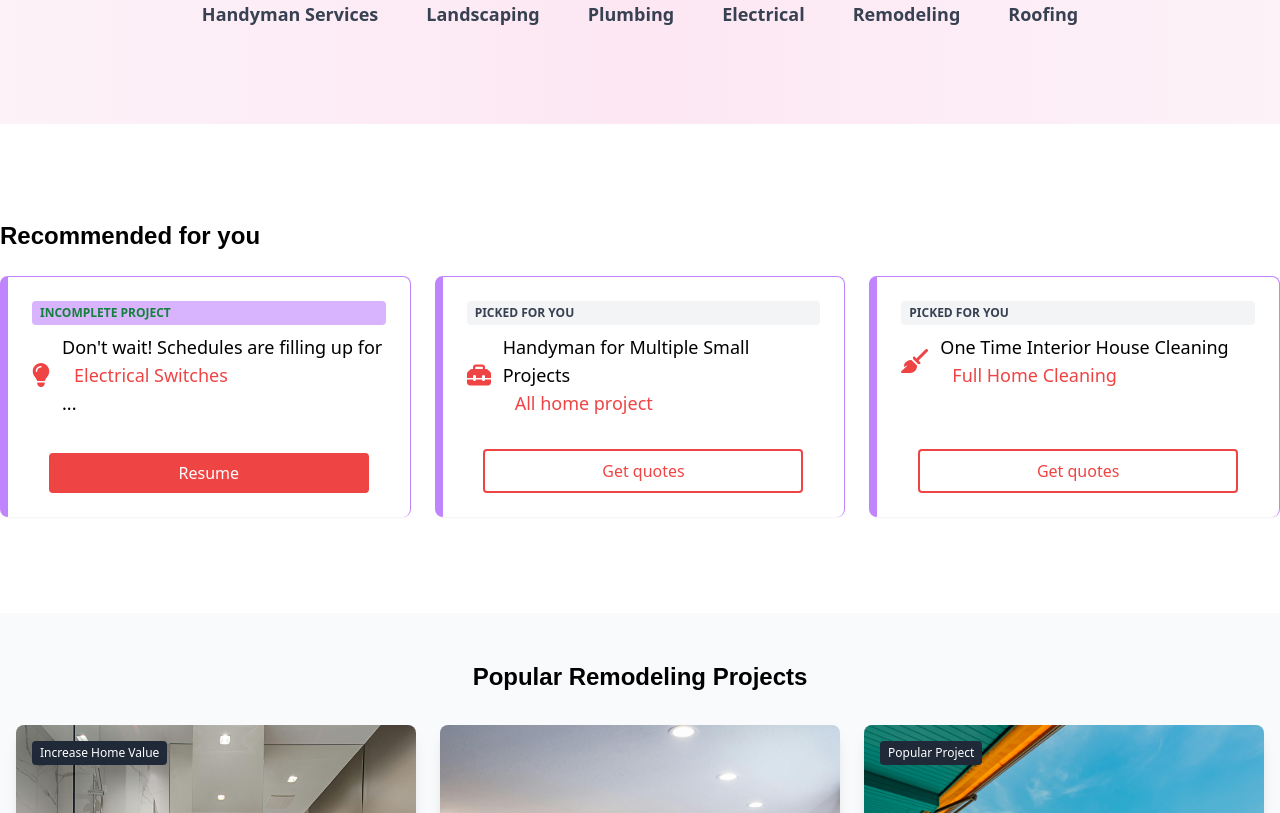
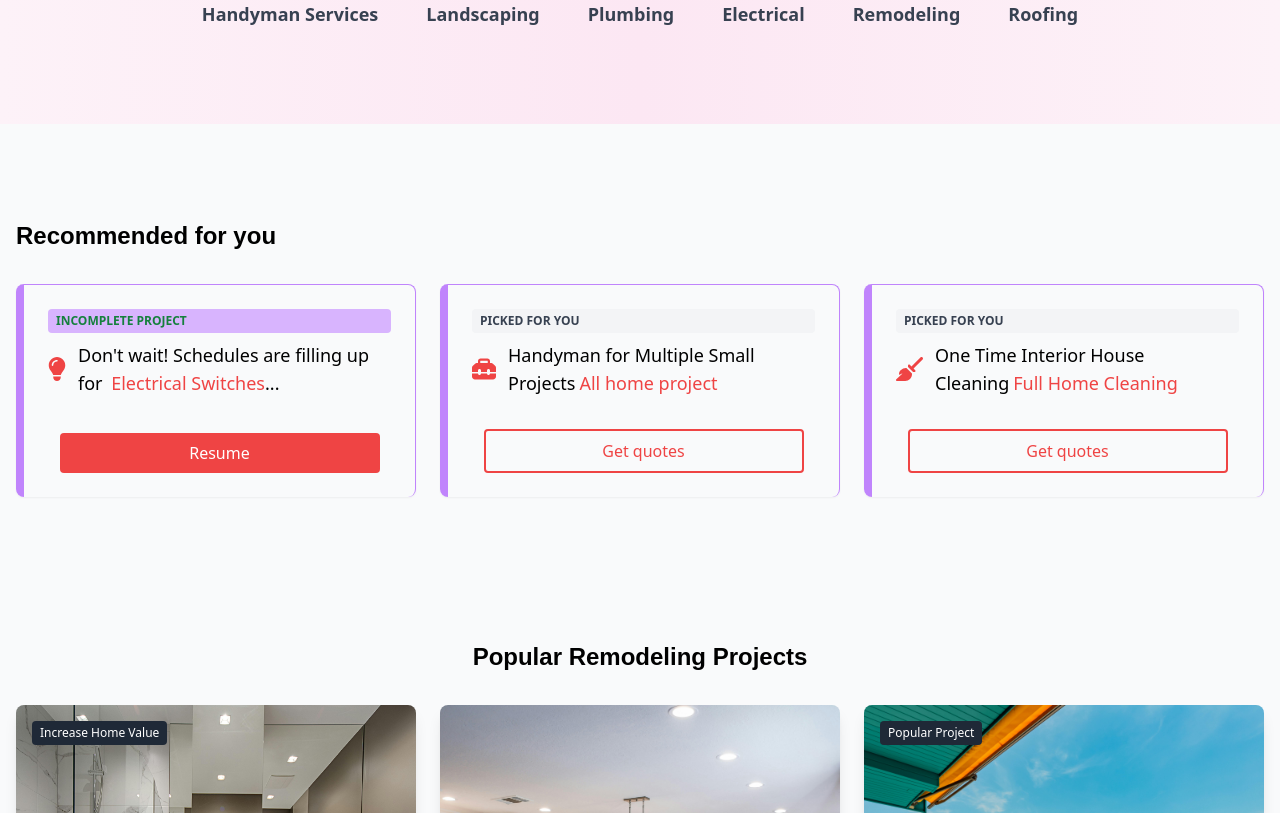
Before and after one commit to timeSync24/profixer-frontend, a React (Vite) app: page / in a window 1280 px wide. Shown: the part 620-1433 px from the top of the page. Built offline with nearby package versions, Linux system fonts and the light colour scheme; a web font is replaced by a local one.

Commit message:
7th commit

```diff
--- a/src/Pages/Home/Recommended.tsx
+++ b/src/Pages/Home/Recommended.tsx
@@ -4,10 +4,10 @@ import { recommendedProjects } from '../../data/mock';
 
 const Recommended: React.FC = () => {
   return (
-    <section className="py-24">
-      <div className="container mx-auto">
-        <h2 className="text-2xl font-bold mb-6">Recommended for you</h2>
-        <div className="grid grid-cols-1 md:grid-cols-3 gap-6">
+    <section className="py-24 bg-gray-50">
+      <div className="container mx-auto px-4">
+        <h2 className="text-2xl font-bold mb-8 text-center md:text-left">Recommended for you</h2>
+        <div className="grid grid-cols-1 sm:grid-cols-2 md:grid-cols-3 gap-6">
           {recommendedProjects.map((project) => (
             <div key={project.id} className="border-l-8 border-t border-r border-purple-400 p-6 rounded-lg shadow-sm flex flex-col justify-between">
               <div>
@@ -22,7 +22,7 @@ const Recommended: React.FC = () => {
                     {project.highlight
                       ? <>
                           {project.title.split(project.highlight)[0]}
-                          <p className="text-red-500 ml-3">{project.highlight}</p>
+                          <span className="text-red-500 ml-1">{project.highlight}</span>
                           {project.title.split(project.highlight)[1]}
                         </>
                       : project.title}
```
